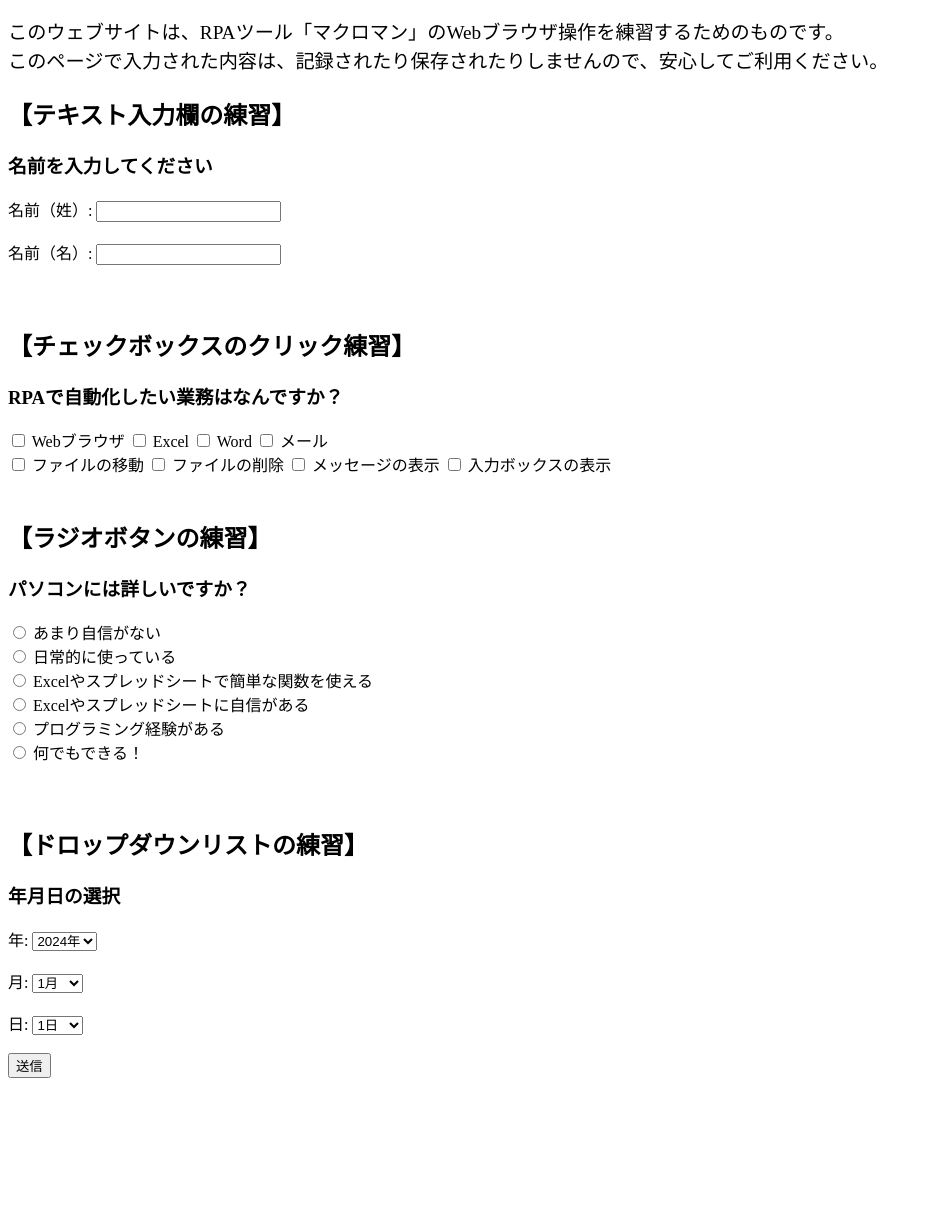
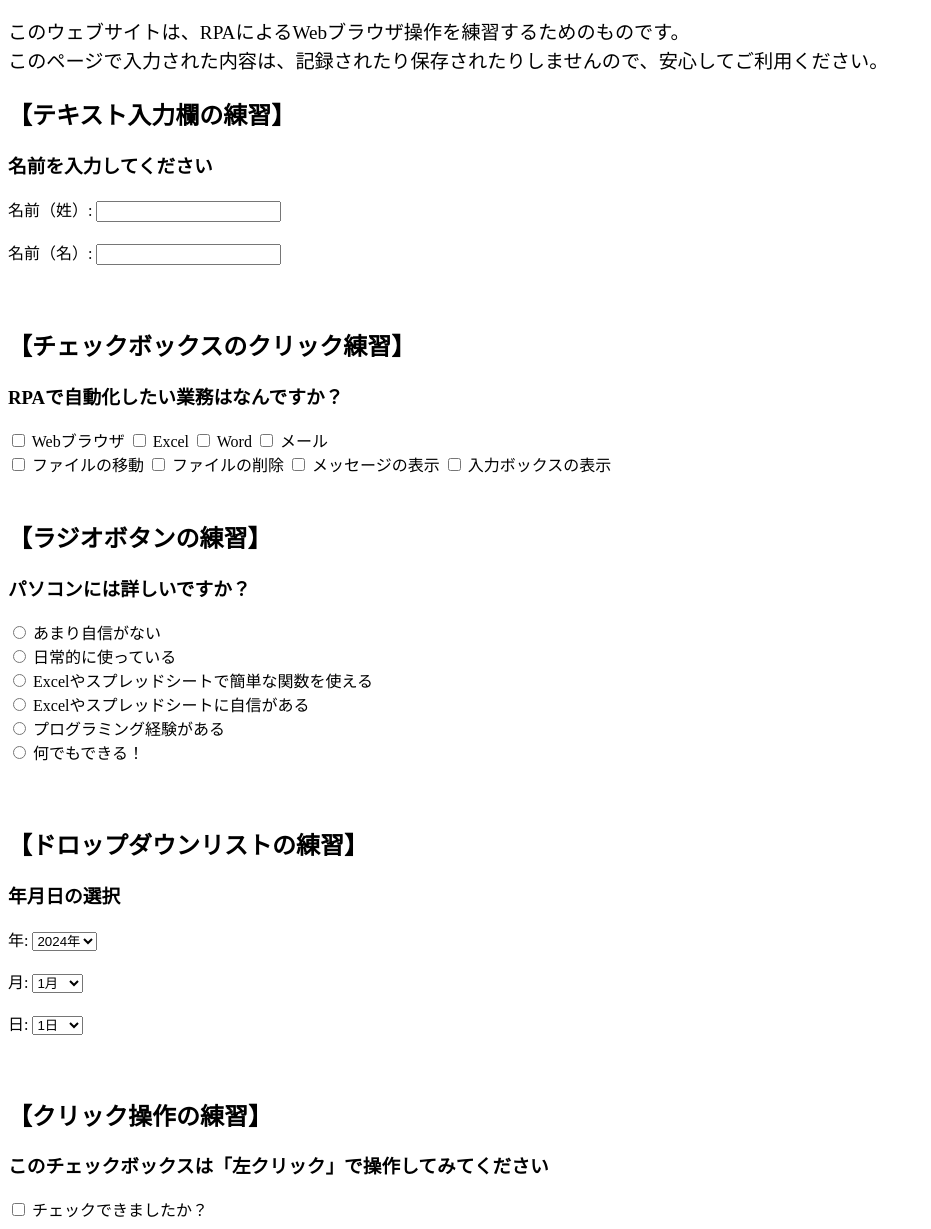
Before and after one commit to daichi890111/rpa_support, a plain HTML site: page index.html in a window 1280 px wide. Shown: the part 70-1299 px from the top of the page, without its empty margins (0-931 px from the left). Before the commit the page ends 1174 px from the top, so only its background shows below. Drawn offline with Linux system fonts and the light colour scheme.

Commit message:
更新アップロード

```diff
--- a/index.html
+++ b/index.html
@@ -39,7 +39,7 @@
     <h1>RPA練習用ウェブサイト</h1>
 
     <p class="purpose">
-        このウェブサイトは、RPAツール「マクロマン」のWebブラウザ操作を練習するためのものです。<br>
+        このウェブサイトは、RPAによるWebブラウザ操作を練習するためのものです。<br>
         このページで入力された内容は、記録されたり保存されたりしませんので、安心してご利用ください。
     </p>
     <!-- テキスト入力欄のセクション -->
@@ -140,8 +140,10 @@
             <option value="31">31日</option>
         </select><br><br>
 
-<!-- 送信ボタン -->
-        <input type="submit" value="送信"><br><br>
+        <!-- チェックボックスのセクション -->
+   　　 <h2>【クリック操作の練習】</h3>
+        <h3>このチェックボックスは「左クリック」で操作してみてください</h2>
+        <label><input type="checkbox" name="leftclick" value="pagescroll"> チェックできましたか？</label>
     </form>
 
     <div id="result"></div>
```
